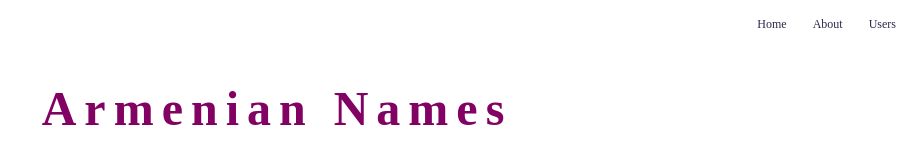
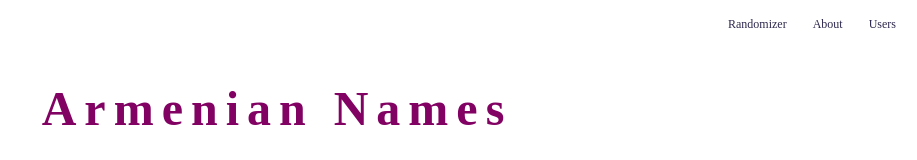
Before and after one commit to markohanesian/armenian-names, a React (Create React App) app: page / in a window 1280 px wide. Shown: the top 160 px of the page, without its empty margins (363-1280 px from the left). Built offline with nearby package versions, Linux system fonts and the light colour scheme; a web font is replaced by a local one.

Commit message:
Updated homepage name to "Randomizer"

```diff
--- a/src/App.js
+++ b/src/App.js
@@ -15,7 +15,7 @@ export default function App() {
         <nav>
           <ul>
             <li>
-              <Link to="/">Home</Link>
+              <Link to="/">Randomizer</Link>
             </li>
             <li>
               <Link to="/about">About</Link>
```
